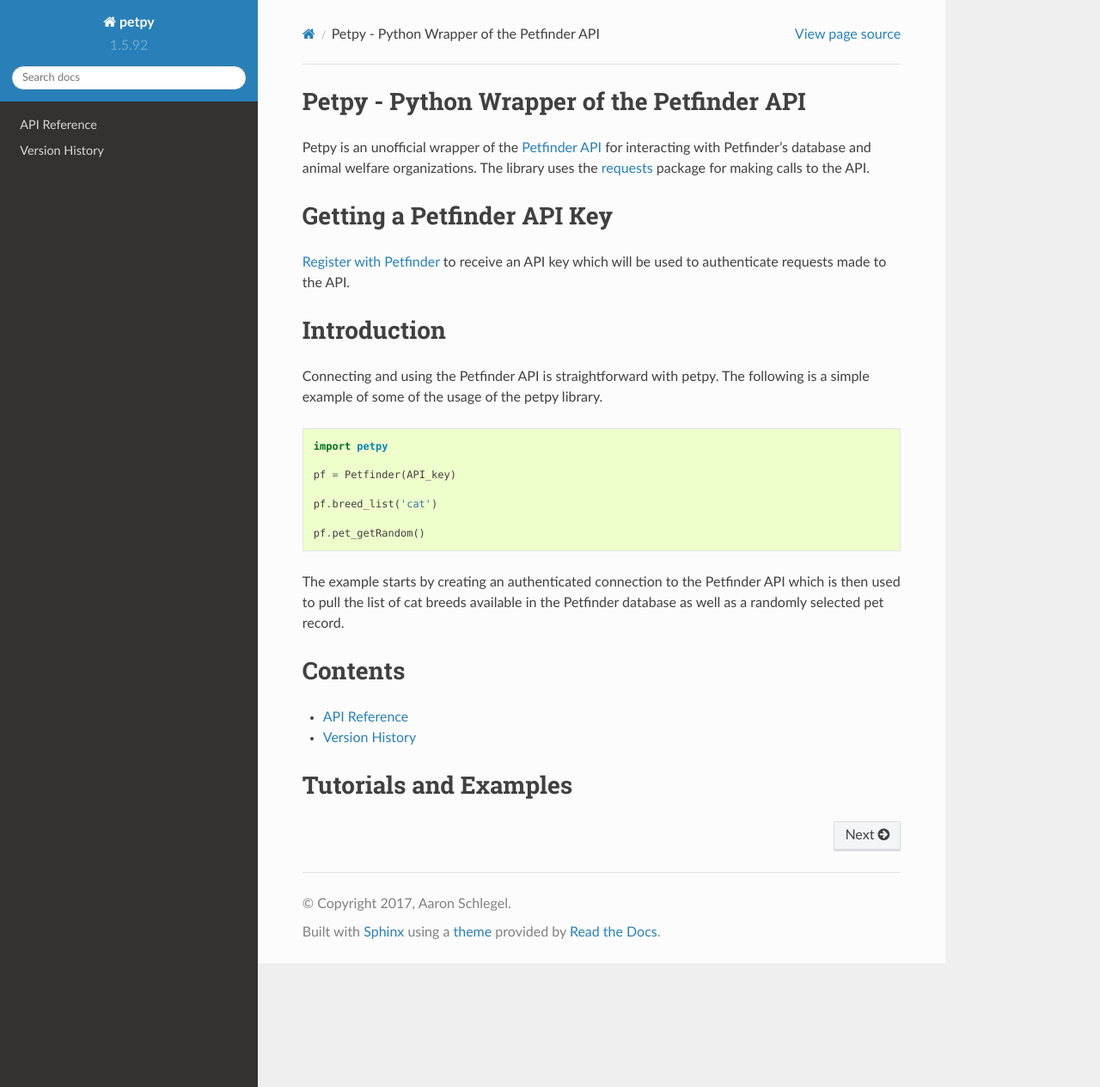
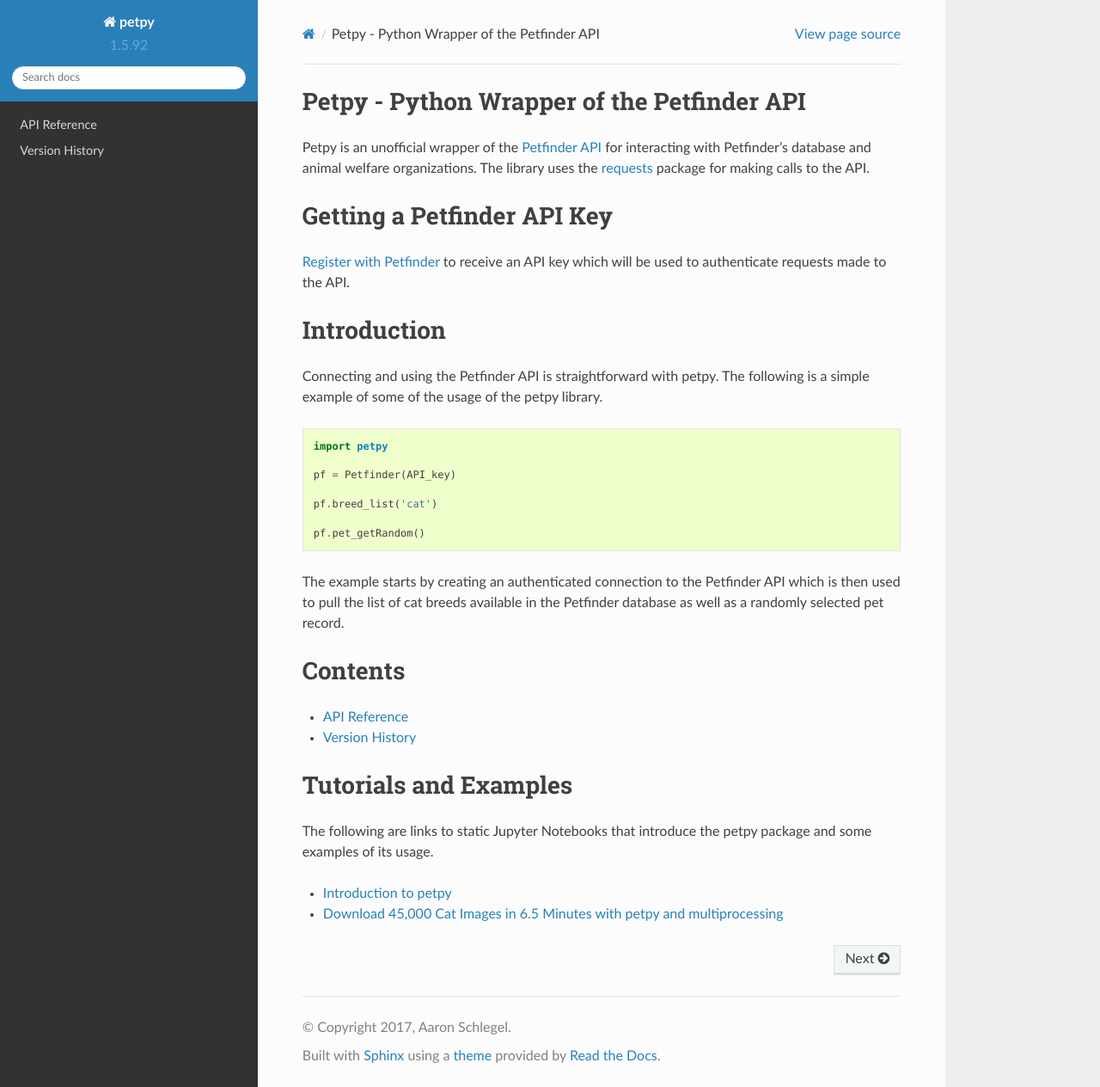
Before and after one commit to aschleg/petpy, a Sphinx documentation site: the page built from docs/source/index.rst, in a window 1280 px wide and 1264 px high. Shown: the whole window at 86% size. Built offline with Sphinx 7.4.7 and the Read the Docs theme 2.0.0, drawn with Linux system fonts in a browser that asks for light colours.

Commit message:
commit latest doc build, new vignette, update README

```diff
--- a/docs/source/index.rst
+++ b/docs/source/index.rst
@@ -43,3 +43,8 @@
 
 Tutorials and Examples
 ======================
+
+The following are links to static Jupyter Notebooks that introduce the petpy package and some examples of its usage.
+
+- `Introduction to petpy <https://nbviewer.jupyter.org/github/aschleg/petpy/blob/master/docs/vignettes/build/01-Introduction.html>`_
+- `Download 45,000 Cat Images in 6.5 Minutes with petpy and multiprocessing <https://nbviewer.jupyter.org/github/aschleg/petpy/blob/master/docs/vignettes/build/02-Download_Cat_Images.html>`_
```
Also changed, not shown: README.md (+1 -1 lines), docs/vignettes/source/02-Download_Cat_Images.ipynb, 9 other files.
